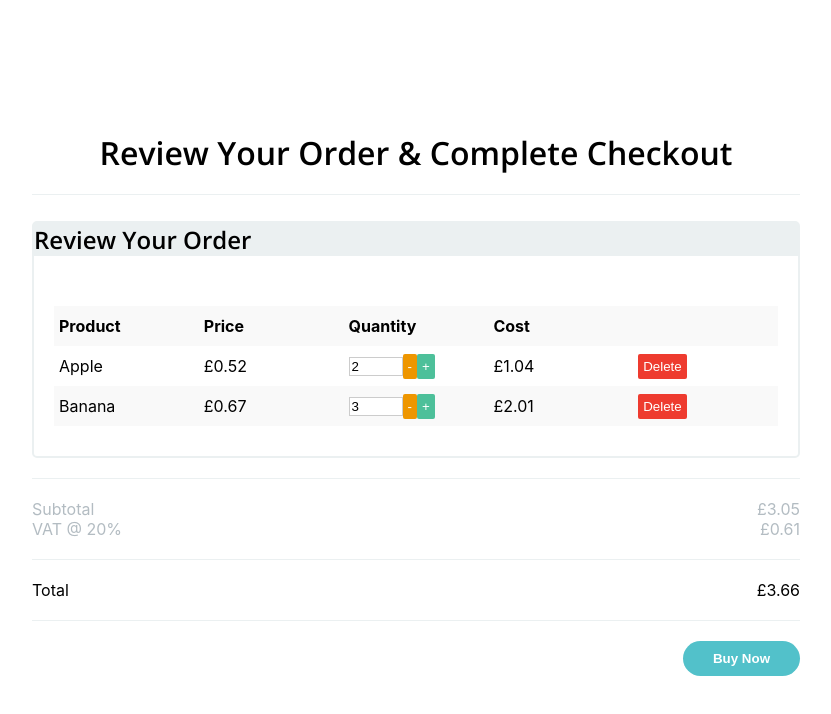
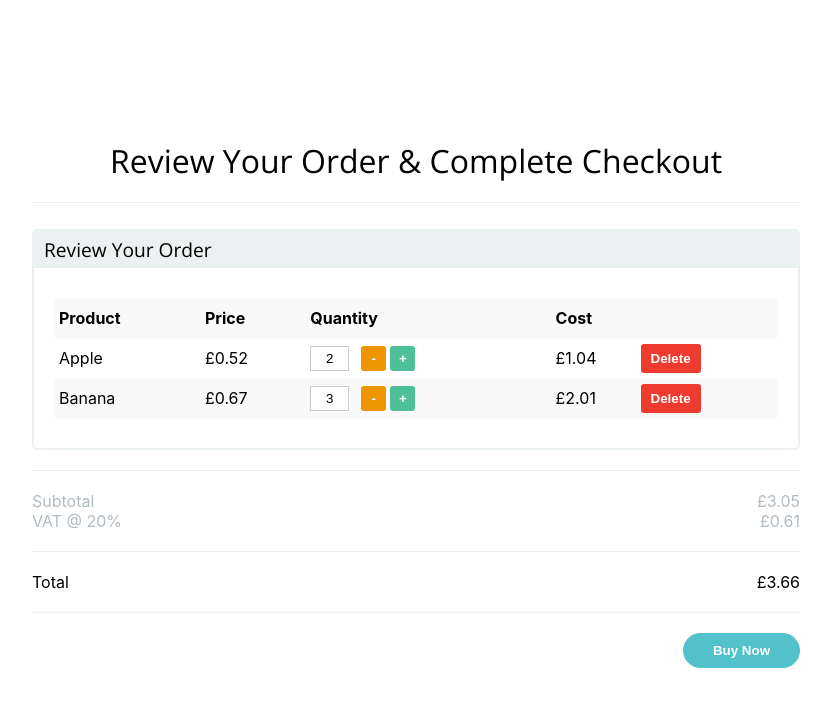
Before and after one commit to JosBogan/CodeTest, a React (Create React App) app: page / in a window 1280 px wide. Shown: the top 714 px of the page, without its empty margins (224-1055 px from the left). Built offline with nearby package versions, Linux system fonts and the light colour scheme.

Commit message:
adding to the readme and fiddling with css

```diff
--- a/src/App.css
+++ b/src/App.css
@@ -15,6 +15,7 @@
   text-align: center;
   padding-bottom: 20px;
   font-size: 2em;
+  font-weight: 500;
 }
 
 .basket_container {
@@ -61,7 +62,10 @@ tr:nth-last-child(odd) {
 
 .order_header {
   background-color: var(--accent);
-  margin-top: 0px;
+  margin: 0px;
+  padding: 5px 10px;
+  font-weight: 400;
+  font-size: 1.2em;
 }
 
 .button_decrement {
@@ -74,10 +78,25 @@ tr:nth-last-child(odd) {
 
 .button_delete {
   background-color: #ee3b2f;
+  padding: 7px 10px;
 }
 
 .button_submit {
   background-color: #52c1ca;
+}
+
+.quantity_row_container {
+  display: flex;
+}
+
+.increment_buttons_container {
+  margin-left: 10px;
+}
+
+.button_decrement, .button_increment {
+  height: 25px;
+  width: 25px;
+  margin: 0 2px;
 }
 
 .basket_vat, .basket_subtotal {
@@ -94,10 +113,13 @@ tr:nth-last-child(odd) {
   text-align: right;
 }
 
+button {
+  font-weight: 600;
+}
+
 .basket_form_submit_button {
   padding: 10px 30px;
   border-radius: 30px;
-  font-weight: 600;
 }
 
 button:disabled {
--- a/src/App.js
+++ b/src/App.js
@@ -27,10 +27,14 @@ const App = () => {
   const sumbitPurchaseData = async (event) => {
     event.preventDefault()
     try {
-      const response = axios.post('', products)
+      const response = await axios.post('', products)
       window.alert('Your order has been sent!')
+      // In a real application I would probably do something with this response and the post request may require some headers.
     } catch (err) {
       console.log(err)
+      // Similarly in a real application I'd do more than just console log my errors!
+      window.alert('Your order has been sent!')
+      // The request will always throw an error so this alert also has to be in the catch block.
     }
   }
 
--- a/src/components/BasketHeader.js
+++ b/src/components/BasketHeader.js
@@ -3,7 +3,7 @@ import React from 'react'
 const BasketHeader = () => {
   return (
     <div>
-      <h1 className="basket_header_title">Review Your Order & Complete Checkout</h1>
+      <h1 className="basket_header_title">Review Your Order &#38; Complete Checkout</h1>
     </div>
   )
 }
--- a/src/components/OrderTable.js
+++ b/src/components/OrderTable.js
@@ -27,6 +27,7 @@ const OrderTable = ({ products, setProducts }) => {
   }
 
   const updateQuantity = ({ target }) => {
+    if (parseInt(target.value) > 10 || parseInt(target.value) < 0) return
     const updatedProducts = products.map(product => {
       if (product.id === parseInt(target.dataset.id)) {
         return {
--- a/src/components/OrderTableQuantity.js
+++ b/src/components/OrderTableQuantity.js
@@ -6,21 +6,22 @@ const OrderTableQuantity = ({ quantity, id, updateQuantity, checkQuantityBounds,
   const inputRef = useRef(null)
 
   return (
-    <div>
+    <div className="quantity_row_container">
       <input
         min="1"
         max="10"
         type="number"
         value={quantity}
+        onInput={(event) => event.target.validity.valid ? '' : event.target.value = ''}
         ref={inputRef}
         onBlur={checkQuantityBounds}
         data-id={id}
         name="inputControl"
         onChange={updateQuantity}/>
+      <div className="increment_buttons_container">
         <button
           className="button button_decrement"
           name="decrement"
-        // data-id={id}
           type="button"
           onClick={(event) => quantityButtonInputController(event, inputRef)}>
             -
@@ -28,12 +29,12 @@ const OrderTableQuantity = ({ quantity, id, updateQuantity, checkQuantityBounds,
         <button
           className="button button_increment"
           name="increment"
-        // data-id={id}
           type="button"
           onClick={(event) => quantityButtonInputController(event, inputRef)}>
             +
         </button>
       </div>
+    </div>
   )
 }
 
--- a/src/index.css
+++ b/src/index.css
@@ -27,14 +27,14 @@ table, caption, tbody, tfoot, thead, tr, th, td {
   border:none;
 }
 
-table {
-  table-layout: fixed;
+td:nth-child(4) {
+  width: 80px;
 }
 
 button {
   border: none;
   color: #ffffff;
-  border-radius: 2px;
+  border-radius: 3px;
   cursor: pointer;
   padding: 5px 5px;
 }
@@ -42,6 +42,18 @@ button {
 input[type=number] {
   border: 1px solid #cccccc;
   border-radius: 0;
+  text-align: center;
+}
+
+input::-webkit-outer-spin-button,
+input::-webkit-inner-spin-button {
+  -webkit-appearance: none;
+  margin: 0;
+}
+
+/* Firefox */
+input[type=number] {
+  -moz-appearance: textfield;
 }
 
 h1, h2 {
```
Also changed, not shown: 1 other file (tests, documents, lock files or other folders). Lines whose indentation alone changed are shown as unchanged.
